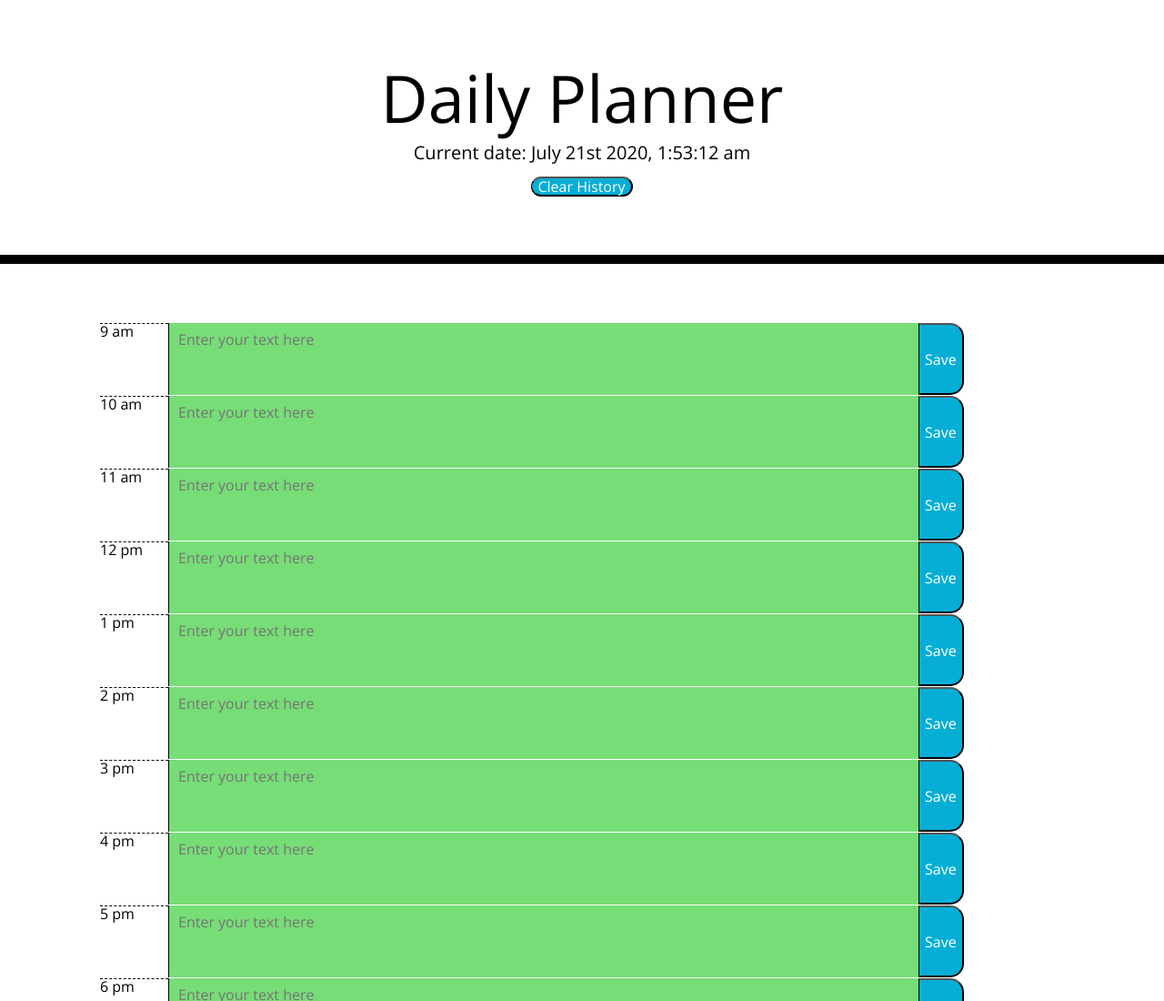
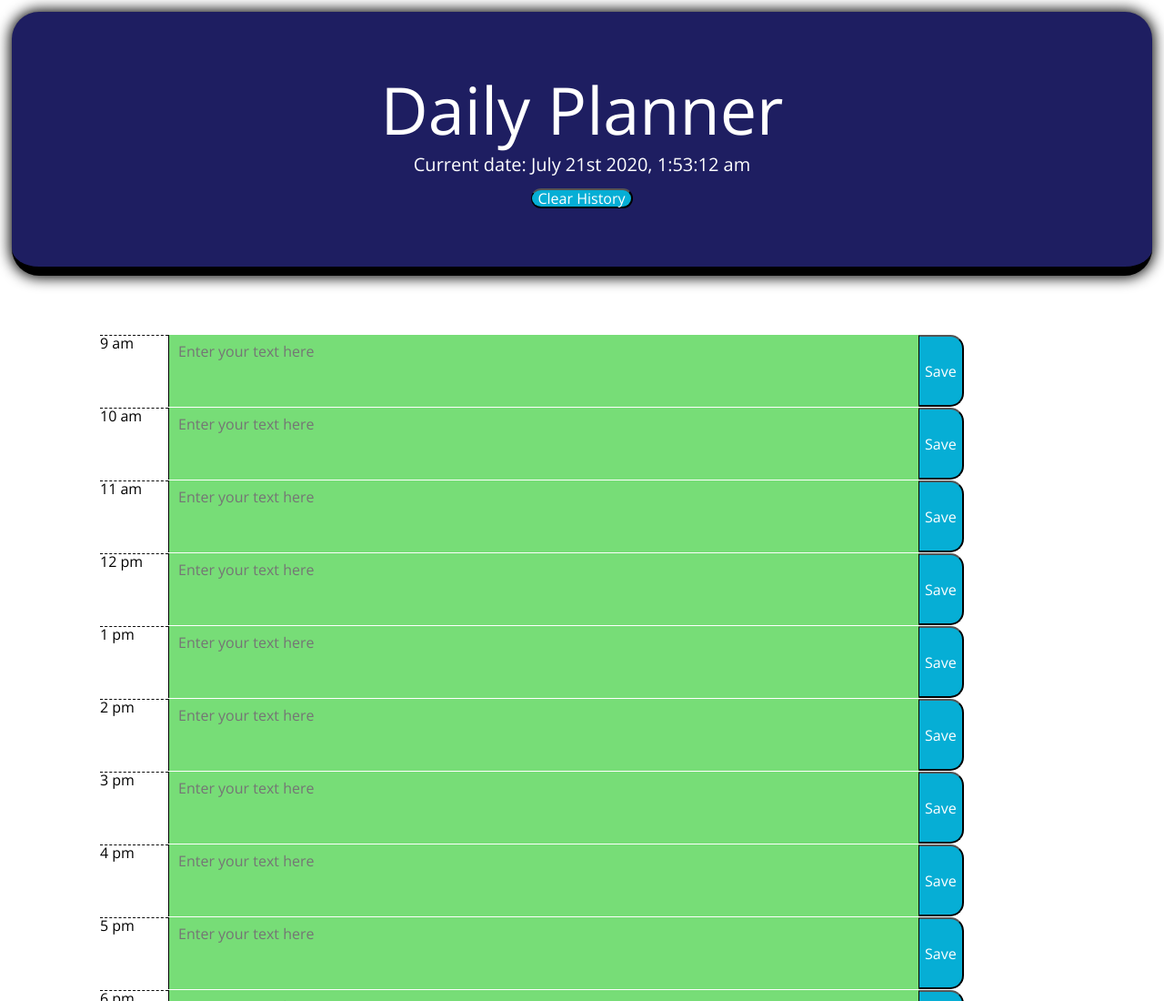
Before and after one commit to vmcgargill/DayPlanner, a plain HTML site: page index.html in a window 1280 px wide. Shown: the top 1100 px of the page at 91% size. Drawn offline with nearby package versions, Linux system fonts and the light colour scheme.

Commit message:
Updated jumbotron css to match footer and overal theme of my portfolio.

```diff
--- a/Assets/style.css
+++ b/Assets/style.css
@@ -12,10 +12,13 @@ body {
 
 .jumbotron {
   text-align: center;
-  background-color: transparent;
-  color: black;
+  background-color: rgb(30, 30, 97);
+  color: white;
   border-radius: 0;
   border-bottom: 10px solid black;
+  box-shadow: 0 0 15px 2px black;
+  border-radius: 30px 30px 30px 30px;
+  margin: 1%;
 }
 
 .description {
```
